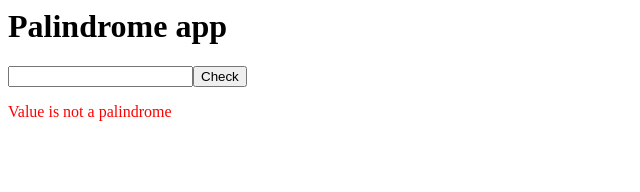
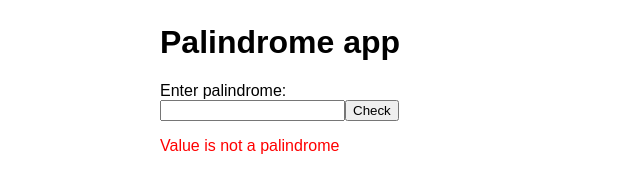
Before and after one commit to edwinvdgraaf/javascript-exercises, a website built with Parcel: page index.html in a window 1280 px wide. Shown: the whole page, without its empty margins (0-640 px from the left). Built offline with nearby package versions, Linux system fonts and the light colour scheme.

Commit message:
Add minimal styling for page exercise 5

```diff
--- a/index.html
+++ b/index.html
@@ -1,13 +1,34 @@
 <html>
 <head>
   <title>Javascripts exercise 5</title>
+
+  <style>
+    html {
+      font-family: sans-serif;
+      font-size: 16px;
+    }
+
+    body {
+      padding: 1rem;
+    }
+
+    .container {
+      max-width: 960px;
+      margin: 0 auto;
+    }
+  </style>
 </head>
 <body>
-  <h1>Palindrome app</h1>
-  <form>
-    <input type="text" name="input" id="input"><button id="button">Check</button>
-    <p id="result" style="color:red">Value is not a palindrome</p>
-  </form>
+  <div class="container">
+    <h1>Palindrome app</h1>
+    <form>
+      <label for="palindrome">
+        Enter palindrome:
+      </label><br/>
+      <input type="text" name="palindrome" id="palindrome"><button id="button">Check</button>
+      <p id="result" style="color:red">Value is not a palindrome</p>
+    </form>
+  </div>
   <script src="./src/exercise-5.js"></script>
 </body>
 </html>
```
